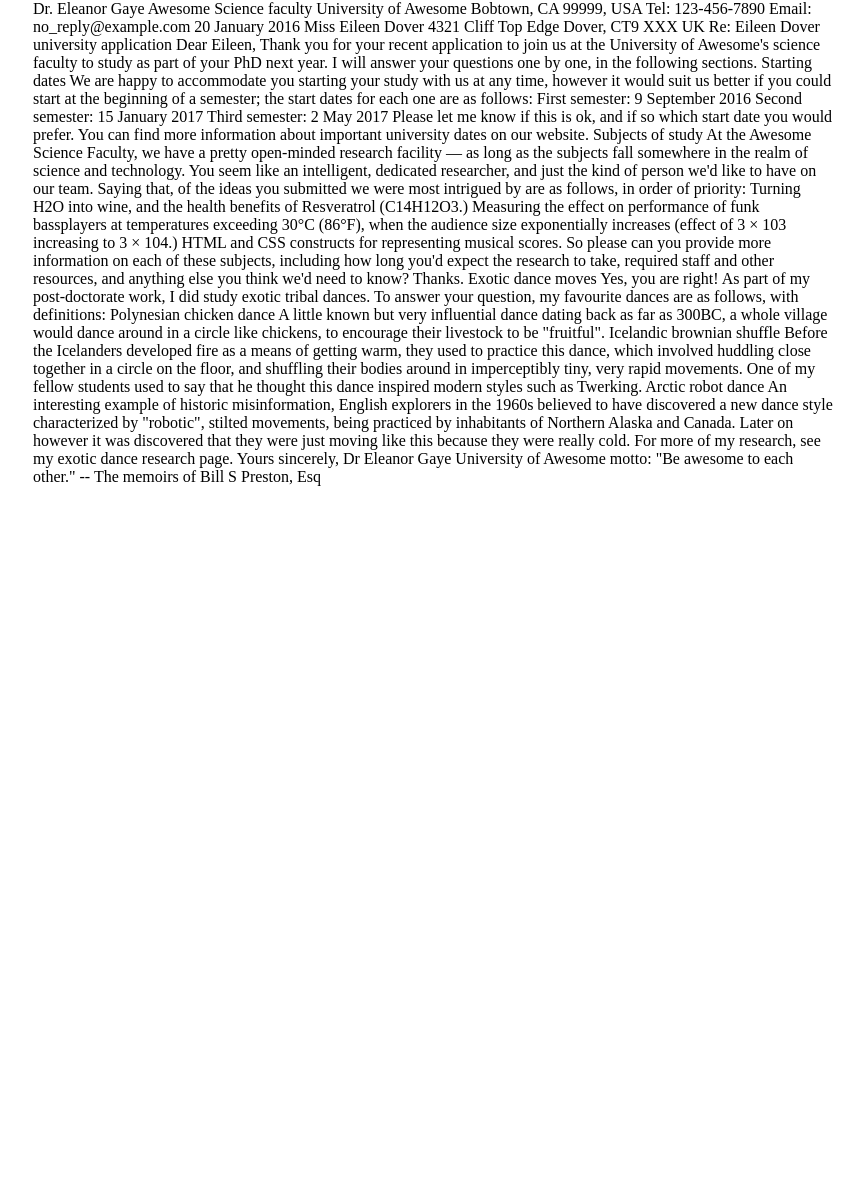
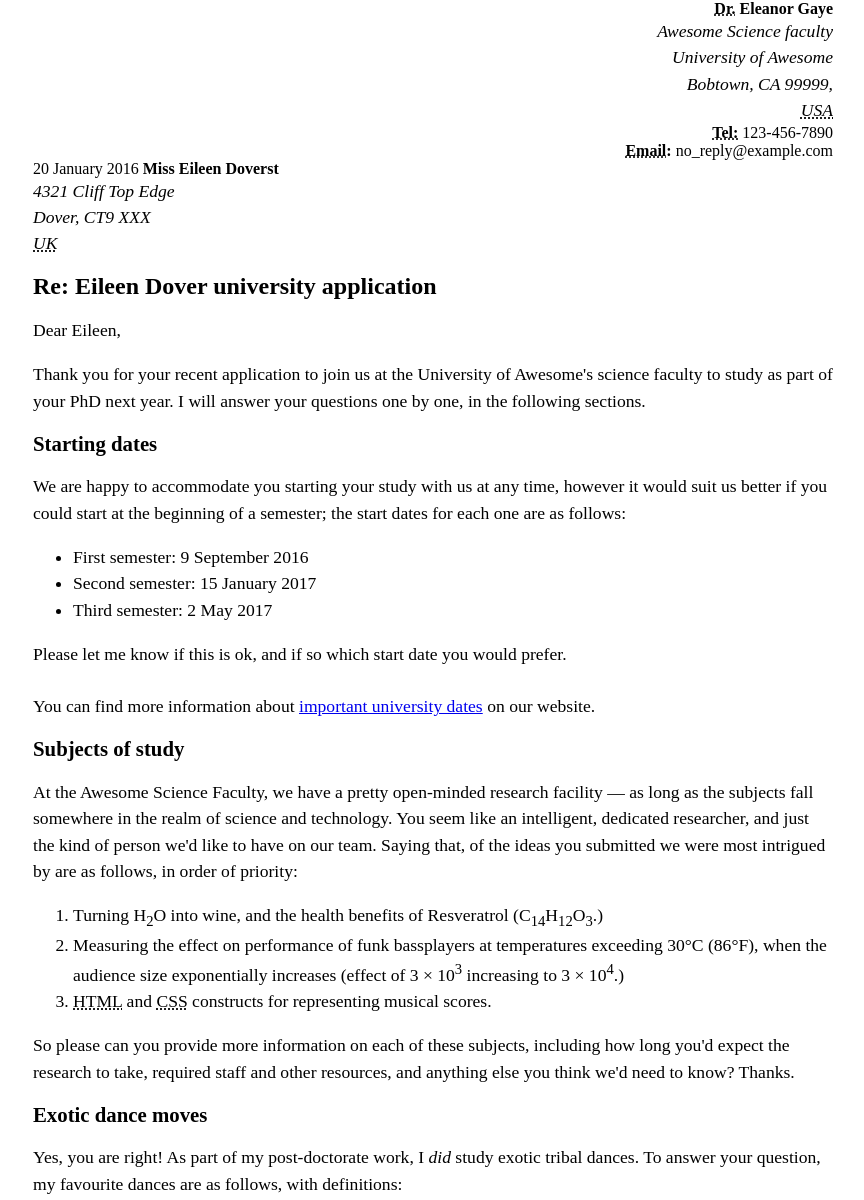
Before and after one commit to HayayoNakagawa/web-------, a website built with Vite: page index.html in a window 1280 px wide. Shown: the top 1200 px of the page, without its empty margins (207-1071 px from the left). Before the commit the page ends 800 px from the top, so only its background shows below. Built offline with nearby package versions, Linux system fonts and the light colour scheme.

Commit message:
index.htmlの内容変更

```diff
--- a/index.html
+++ b/index.html
@@ -1,71 +1,119 @@
-<html>
+<!DOCTYPE html>
+<html lang="en">
   <head>
-    <meta charset="utf-8" />
-    <link rel="stylesheet" href="./style.css" />
+    <meta charset="utf-8">
+    <meta http-equiv="X-UA-Compatible" content="IE=edge">
+    <meta name="author" content="Arittra">
+    <meta name="viewport" content="width=device-width, initial-scale=1">
+
+    <title>Marking up a letter</title>
+
+    <!-- import the webpage's stylesheet -->
+    <link rel="stylesheet" href="/style.css">
+
   </head>
   <body>
-    Dr. Eleanor Gaye
-Awesome Science faculty
-University of Awesome
-Bobtown, CA 99999,
-USA
-Tel: 123-456-7890
-Email: no_reply@example.com
-
-20 January 2016
-
-Miss Eileen Dover
-4321 Cliff Top Edge
-Dover, CT9 XXX
-UK
 
 
-Re: Eileen Dover university application
-
-Dear Eileen,
-
-Thank you for your recent application to join us at the University of Awesome's science faculty to study as part of your PhD next year. I will answer your questions one by one, in the following sections.
-
-Starting dates
-
-We are happy to accommodate you starting your study with us at any time, however it would suit us better if you could start at the beginning of a semester; the start dates for each one are as follows:
-
-First semester: 9 September 2016
-Second semester: 15 January 2017
-Third semester: 2 May 2017
-
-Please let me know if this is ok, and if so which start date you would prefer.
-
-You can find more information about important university dates on our website.
+    <!--sender column-->
+    <div class="sender-column">
+        <strong><abbr title="Doctor">Dr.</abbr> Eleanor Gaye</strong> <br>
+          <address>
+            Awesome Science faculty <br>
+            University of Awesome <br>
+            Bobtown, CA 99999, <br>
+            <abbr title="United States of America">USA</abbr> <br>
+          </address>
+      <strong><abbr title="Telephone">Tel:</abbr></strong> 123-456-7890 <br>
+      <strong><abbr title="Electronic Mail">Email</abbr>:</strong> no_reply@example.com
+    </div>
+        <time datetime="2016-01-20">20 January 2016</time>
 
 
-Subjects of study
 
-At the Awesome Science Faculty, we have a pretty open-minded research facility — as long as the subjects fall somewhere in the realm of science and technology. You seem like an intelligent, dedicated researcher, and just the kind of person we'd like to have on our team. Saying that, of the ideas you submitted we were most intrigued by are as follows, in order of priority:
+      <!--receipent column-->
+      <strong>Miss Eileen Doverst</strong><br>
+      <address>
+        4321 Cliff Top Edge<br>
+        Dover, CT9 XXX<br>
+        <abbr title="United Kingdom">UK</abbr><br>
+      </address>
 
-Turning H2O into wine, and the health benefits of Resveratrol (C14H12O3.)
-Measuring the effect on performance of funk bassplayers at temperatures exceeding 30°C (86°F), when the audience size exponentially increases (effect of 3 × 103 increasing to 3 × 104.)
-HTML and CSS constructs for representing musical scores.
+  <main>
+    <h1>
+      Re: Eileen Dover university application
+    </h1>
 
-So please can you provide more information on each of these subjects, including how long you'd expect the research to take, required staff and other resources, and anything else you think we'd need to know? Thanks.
+    <p>
+      Dear Eileen,
+    </p>
+    <p>Thank you for your recent application to join us at the University of Awesome's
+      science faculty to study as part of your PhD next year. I will answer your questions one by one, in the following sections.</p>
 
+    <h2>Starting dates</h2>
 
-Exotic dance moves
+    <p>We are happy to accommodate you starting your study with us at any time,
+      however it would suit us better if you could start at the beginning of a semester; the start dates for each one are as follows:</p>
 
-Yes, you are right! As part of my post-doctorate work, I did study exotic tribal dances. To answer your question, my favourite dances are as follows, with definitions:
+    <ul>
+      <li>First semester: <time datetime="2016-09-09">9 September 2016</time></li>
+      <li>Second semester: <time datetime="2017-01-15">15 January 2017</time></li>
+      <li>Third semester: <time datetime="2017-05-02">2 May 2017</time></li>
+    </ul>
 
-Polynesian chicken dance
-A little known but very influential dance dating back as far as 300BC, a whole village would dance around in a circle like chickens, to encourage their livestock to be "fruitful".
-Icelandic brownian shuffle
-Before the Icelanders developed fire as a means of getting warm, they used to practice this dance, which involved huddling close together in a circle on the floor, and shuffling their bodies around in imperceptibly tiny, very rapid movements. One of my fellow students used to say that he thought this dance inspired modern styles such as Twerking.
-Arctic robot dance
-An interesting example of historic misinformation, English explorers in the 1960s believed to have discovered a new dance style characterized by "robotic", stilted movements, being practiced by inhabitants of Northern Alaska and Canada. Later on however it was discovered that they were just moving like this because they were really cold.
+    <p>
+      Please let me know if this is ok, and if so which start date you would prefer.<br><br>
 
-For more of my research, see my exotic dance research page.
+      You can find more information about <a href="http://example.com">important university dates</a> on our website.
+    </p>
 
-Yours sincerely,
-Dr Eleanor Gaye
+    <h2>Subjects of study</h2>
 
-University of Awesome motto: "Be awesome to each other." -- The memoirs of Bill S Preston, Esq
+    <p>
+      At the Awesome Science Faculty, we have a pretty open-minded research facility — as long as the subjects fall somewhere in the realm of science and technology.
+      You seem like an intelligent, dedicated researcher, and just the kind of person we'd like to have on our team. Saying that, of the ideas you submitted we were most intrigued by are as follows, in order of priority:
+    </p>
+
+    <ol>
+      <li>Turning H<sub>2</sub>O into wine, and the health benefits of Resveratrol (C<sub>14</sub>H<sub>12</sub>O<sub>3</sub>.)</li>
+      <li>Measuring the effect on performance of funk bassplayers at temperatures exceeding 30°C (86°F), when the audience size exponentially increases (effect of 3 × 10<sup>3</sup> increasing to 3 × 10<sup>4</sup>.)</li>
+      <li><abbr title="Hyper Text Markup Language">HTML</abbr> and <abbr title="Cascading Style Sheets">CSS</abbr> constructs for representing musical scores.</li>
+    </ol>
+
+    <p>
+      So please can you provide more information on each of these subjects, including how long you'd expect the research to take, required staff and other resources, and anything else you think we'd need to know? Thanks.
+    </p>
+
+    <h2>Exotic dance moves</h2>
+
+    <p>
+      Yes, you are right! As part of my post-doctorate work, I <em>did</em> study exotic tribal dances. To answer your question, my favourite dances are as follows, with definitions:
+    </p>
+
+    <dl>
+      <dt>Polynesian chicken dance</dt>
+      <dd> little known but <em>very</em> influential dance dating back as far as 300BC, a whole village would dance around in a circle like chickens, to encourage their livestock to be "fruitful".</dd>
+      <dt>Icelandic brownian shuffle</dt>
+      <dd>Before the Icelanders developed fire as a means of getting warm, they used to practice this dance, which involved huddling close together in a circle on the floor, and shuffling their bodies around in imperceptibly tiny, very rapid movements. One of my fellow students used to say that he thought this dance inspired modern styles such as Twerking.</dd>
+      <dt>Arctic robot dance</dt>
+      <dd>An interesting example of historic misinformation, English explorers in the 1960s believed to have discovered a new dance style characterized by "robotic", stilted movements, being practiced by inhabitants of Northern Alaska and Canada. Later on however it was discovered that they were just moving like this because they were really cold.</dd>
+    </dl>
+
+    <p>
+      For more of my research, see my <a href="http://example.com">exotic dance research page.</a>
+    </p>
+  </main>
+
+    <p>
+      Yours sincerely,<br>
+      Dr Eleanor Gaye
+    </p>
+
+    <p>
+      University of Awesome motto:
+      <q cite="https://example.com">Be awesome to each other.</q>
+      <em>-- The memoirs of Bill S Preston, Esq</em>
+    </p>
+
   </body>
 </html>
```
Also changed, not shown: style.css (indentation only).
